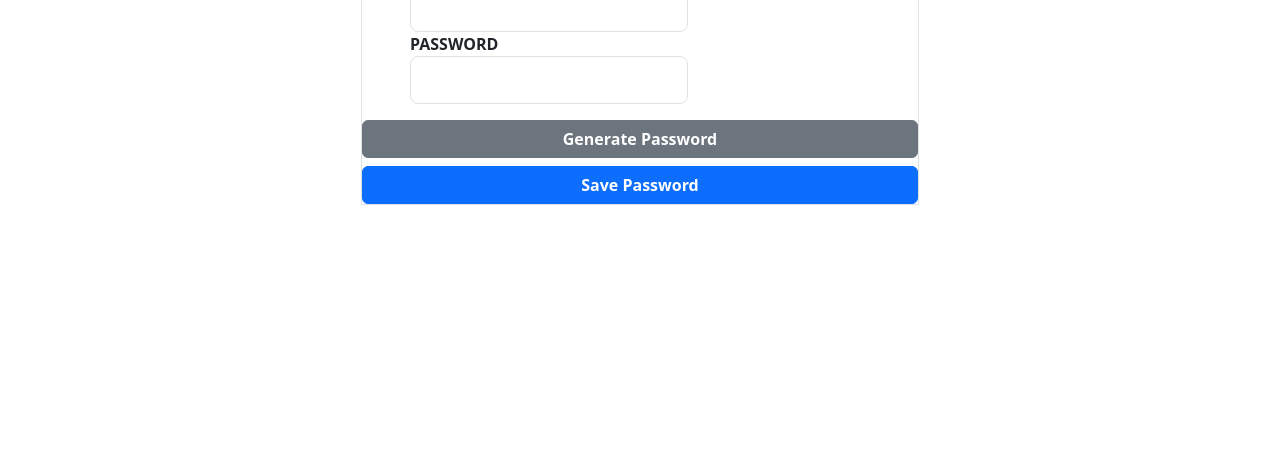
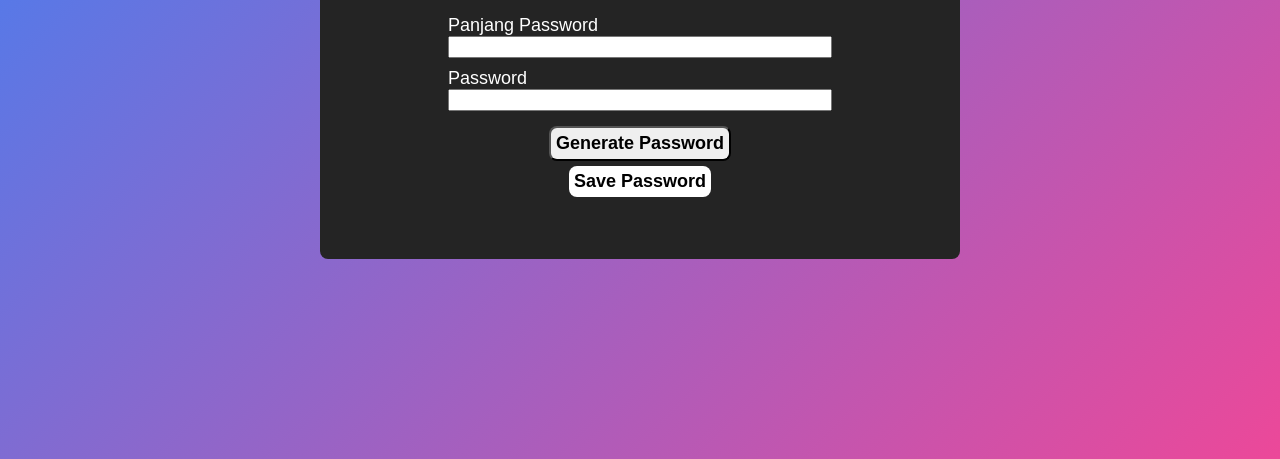
Before and after one commit to revan705/testSukses, a plain HTML site: page index.html in a window 1280 px wide. Shown: the part 341-800 px from the top of the page. Drawn offline with nearby package versions, Linux system fonts and the light colour scheme.

Commit message:
Perubahan styling penyempurnaan sedikit hehe

```diff
--- a/index.html
+++ b/index.html
@@ -3,22 +3,113 @@
 <head>
   <meta charset="UTF-8">
   <meta name="viewport" content="width=device-width, initial-scale=1.0">
-  <link rel="stylesheet" href="https://cdn.jsdelivr.net/npm/bootstrap@5.3.8/dist/css/bootstrap.min.css">
   <title>Password Generator</title>
+  <style>
+    *{
+      padding: 0;
+      margin: 0;
+      box-sizing: border-box;
+      font-family: Arial, Helvetica, sans-serif;
+    }
+    body{
+      width: 100%;
+      height: 100vh;
+      background: linear-gradient(135deg,#3b82f6,#ec4899);
+      color: #fff;
+    }
+
+    .container{
+      display: flex;
+      justify-content: center;
+      align-items: center;
+      height: 100vh;
+    }
+
+    .components{
+      display: flex;
+      flex-direction: column;
+      height: 50%;
+      width: 50%;
+      align-items: center;
+      justify-content: center;
+      background: #242424;
+      border-radius: 8px
+    }
+
+    .header{
+      padding-bottom: 30px ;
+      padding-top: 30px;
+      font-size: 30px;
+      font-weight: 700;
+      color: #ff004f;
+    }
+
+    .passwordLength{
+      width: 60%;
+      font-size: 18px;
+    }
+    .lengthNumber{
+      width: 60%;
+      margin-bottom: 10px;
+      font-weight: 500;
+      font-size: 16px;
+      cursor: pointer;
+    }
+    .password{
+      width: 60%;
+      font-size: 18px;
+      font-weight: 500;
+    }
+    .textPassword{
+      font-size: 16px;
+      width: 60%;
+      margin-bottom: 15px;
+    }
+    .buttonGenerate{
+      font-size: 18px;
+      padding: 5px;
+      border-radius: 8px;
+      font-weight: 700;
+      cursor: pointer;
+      transition: background 0.5s, transform 0.5s;
+    }
+
+    .buttonGenerate:hover {
+      transform: translateY(-10px);
+      background: #3b82f6;
+    }
+
+    .buttonSave{
+      margin-top: 5px;
+      background-color: white;
+      color: black;
+      font-weight: 700;
+      font-size: 18px;
+      padding: 5px;
+      border-radius: 8px;
+      cursor: pointer;
+      transition: background 0.5s, transform 0.5s;
+    }
+
+    .buttonSave:hover{
+      transform: translateX(-10px);
+      background: #ff004f;
+    }
+
+  </style>
 </head>
 <body>
-  <div class="container min-vh-100 justify-content-center d-flex align-items-center">
-    <div class="d-flex flex-column border focus-ring w-50 ">
-      <h2 class="d-flex flex-column gap-10 mt-10 fw-bold d-flex justify-content-center align-items-center">Password Generator</h2>
-      <label for="panjangPassword" class="fw-bold text-uppercase ms-5">Panjang Password</label>
-      <input type="number"  id="panjangPassword" class="form-control form-control-lg w-50 ms-5"/>
-      <label for="password" class="fw-bold text-uppercase ms-5">Password</label>
-      <input type="text" id="password" class="form-control form-control-lg ms-5 w-50"/>
-      <button onclick="getPassword()" class="mt-3 btn btn-secondary fw-bold ">Generate Password</button>
-      <a onclick="savePassword()" class="mt-2 btn btn-primary fw-bold" id="saveButton">Save Password</a>
+  <div class="container">
+    <div class="components">
+      <h2 class="header">Password Generator</h2>
+      <label for="panjangPassword" class="passwordLength">Panjang Password</label>
+      <input type="number"  id="panjangPassword" class="lengthNumber"/>
+      <label for="password" class="password">Password</label>
+      <input type="text" id="password" class="textPassword"/>
+      <button onclick="getPassword()" class="buttonGenerate">Generate Password</button>
+      <a onclick="savePassword()" class="buttonSave" id="saveButton">Save Password</a>
     </div>
   </div>
-  <script src="https://cdn.jsdelivr.net/npm/bootstrap@5.3.8/dist/js/bootstrap.bundle.min.js"></script>
   <script src="index.js"></script>
 </body>
 </html>
```
